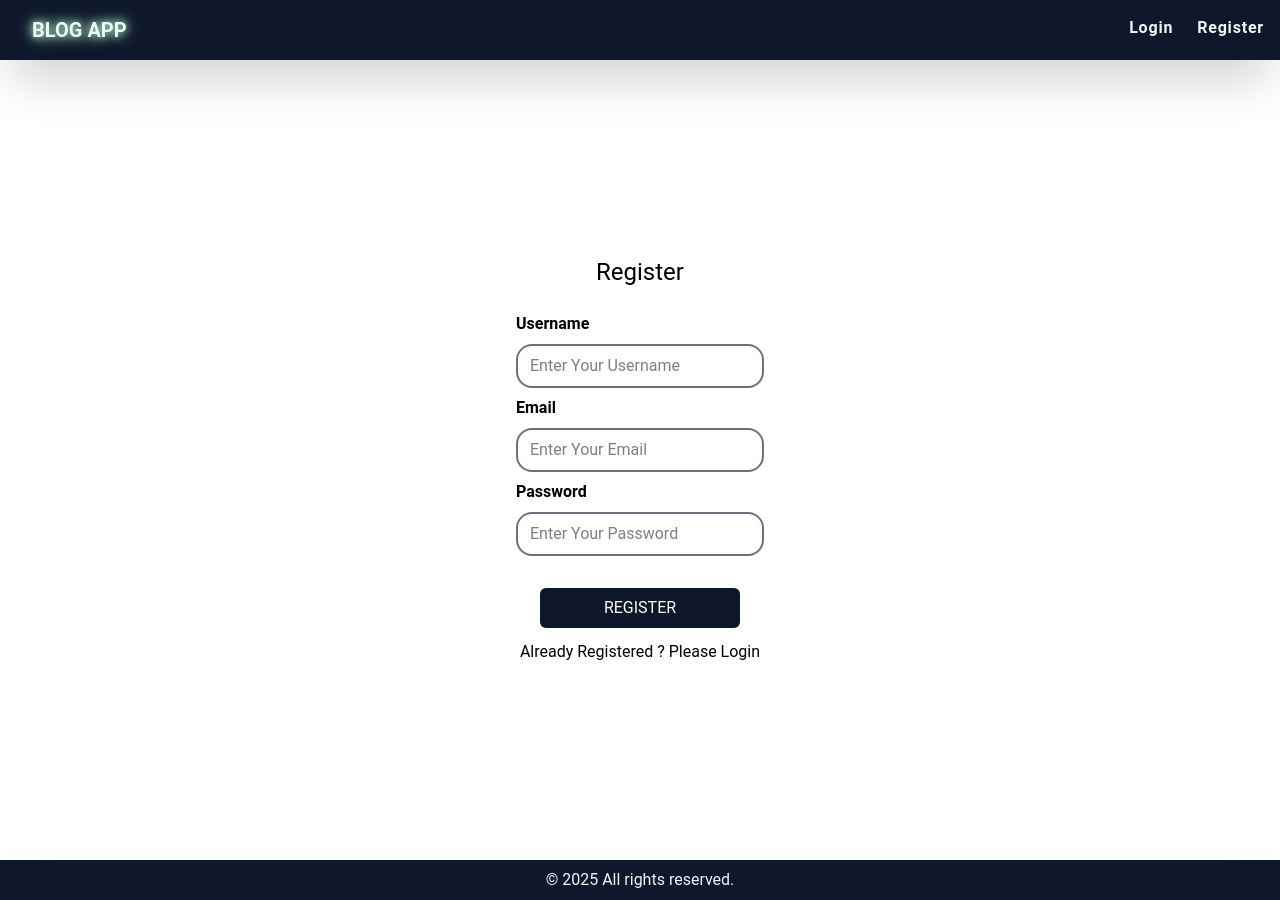
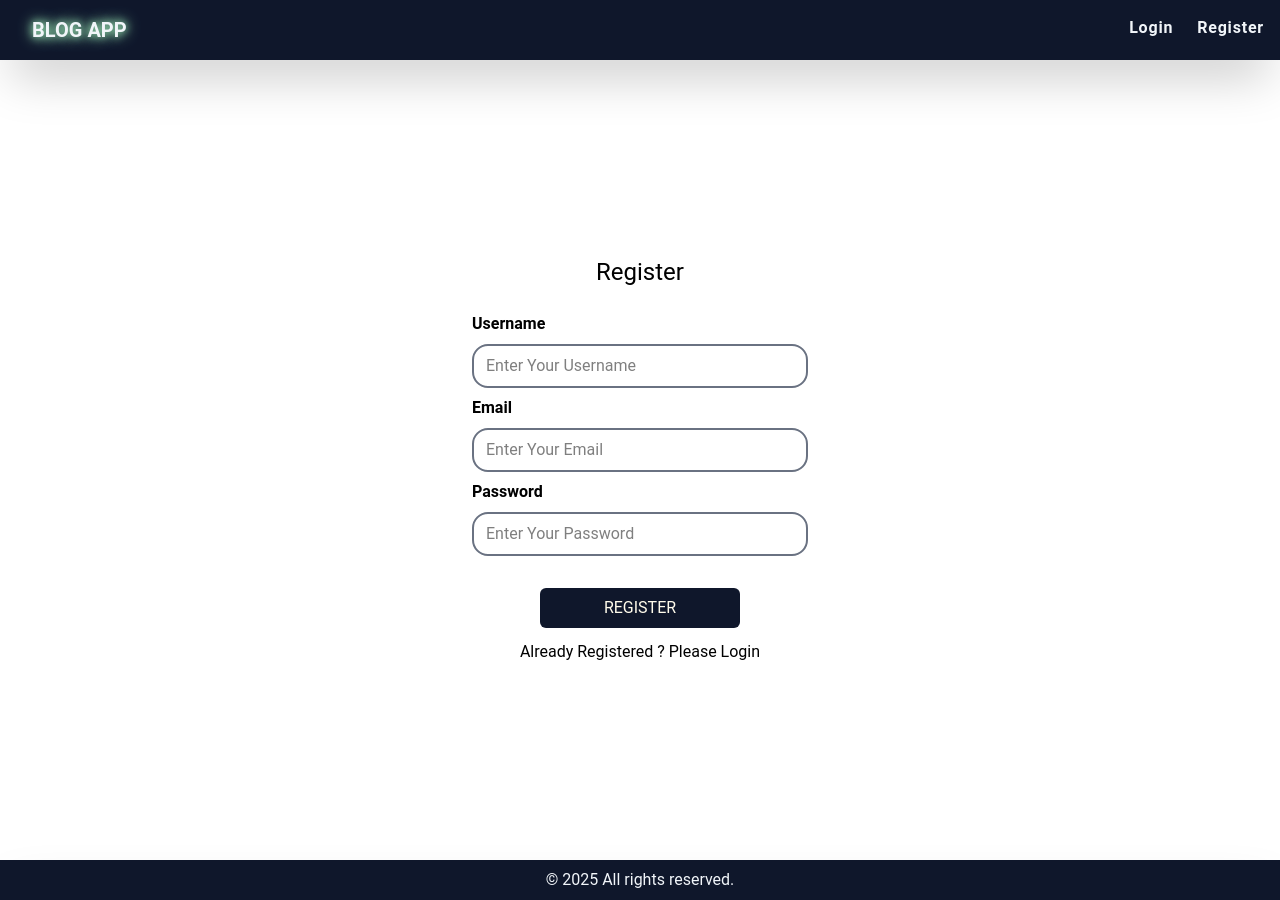
Before and after one commit to vinaykumar2329/Mern-Blog-App, a React (Vite) app in the folder Blog-App/: page /register in a window 1280 px wide. Built offline with nearby package versions, Linux system fonts and the light colour scheme.

Commit message:
update the redirect

```diff
--- a/Blog-App/src/pages/Register.jsx
+++ b/Blog-App/src/pages/Register.jsx
@@ -36,7 +36,7 @@ const Register = () => {
   }
   return (
     <div className='text-center min-h-screen w-full  flex flex-col  justify-center items-center gap-3 bg-[url("https://plus.unsplash.com/premium_photo-1674834298045-e405bc99076b?w=500&auto=format&fit=crop&q=60&ixlib=rb-4.1.0&ixid=M3wxMjA3fDB8MHxzZWFyY2h8NXx8Y2xvdWR8ZW58MHx8MHx8fDA%3D")] bg-cover bg-center'>
-      <div className='border-4 border-white p-5 py-5 flex flex-col gap-3 rounded-md backdrop-blur-xs'>
+      <div className='border-4 border-white p-5 py-5 flex flex-col gap-3 rounded-md backdrop-blur-xs max-w-sm w-full'>
       <h1 className='text-2xl mb-3'>Register</h1>
       <form className='flex flex-col gap-2 w-full text-start' onSubmit={handleSubmit}>
         <label htmlFor="username" className='font-bold'>Username</label>
```
